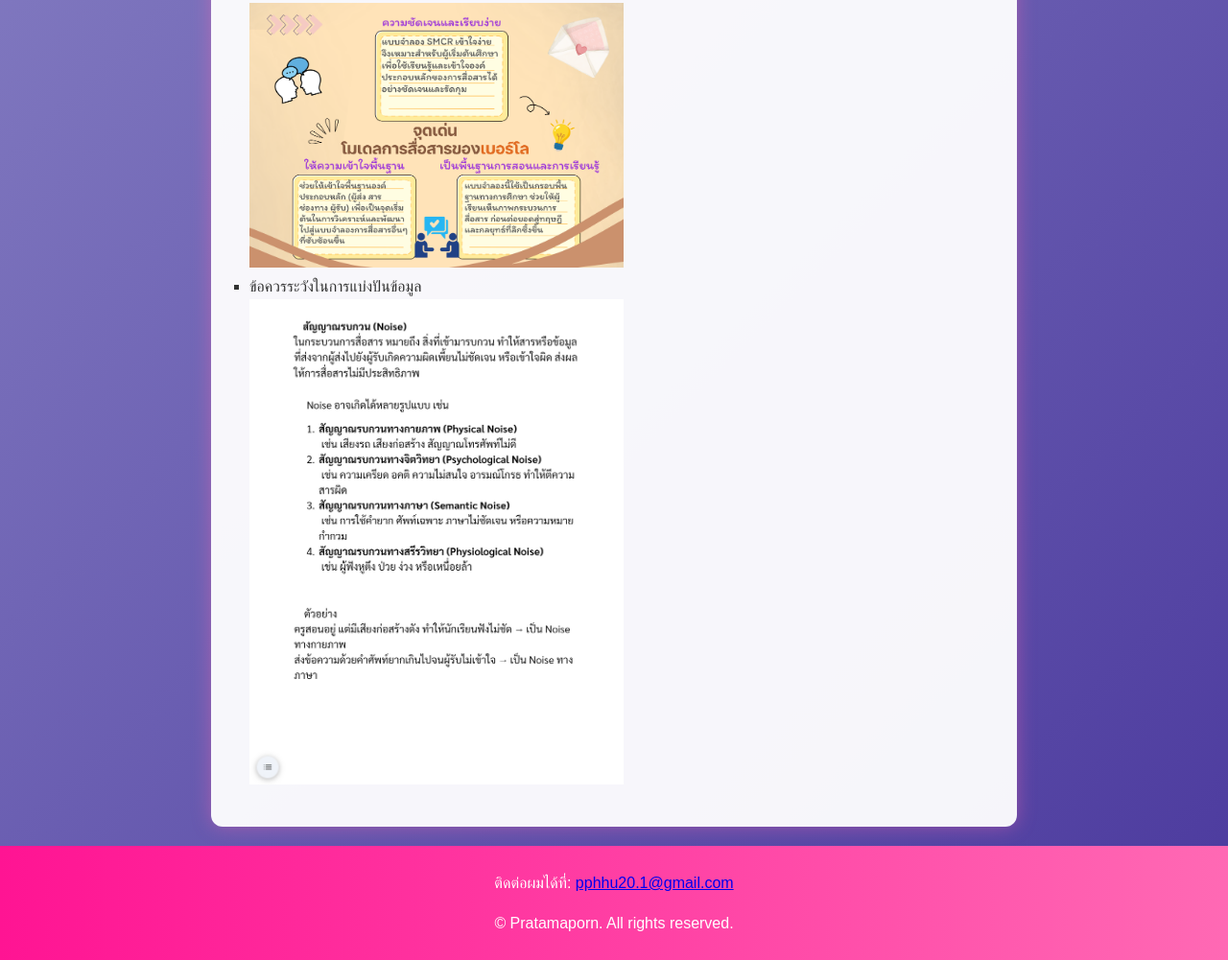
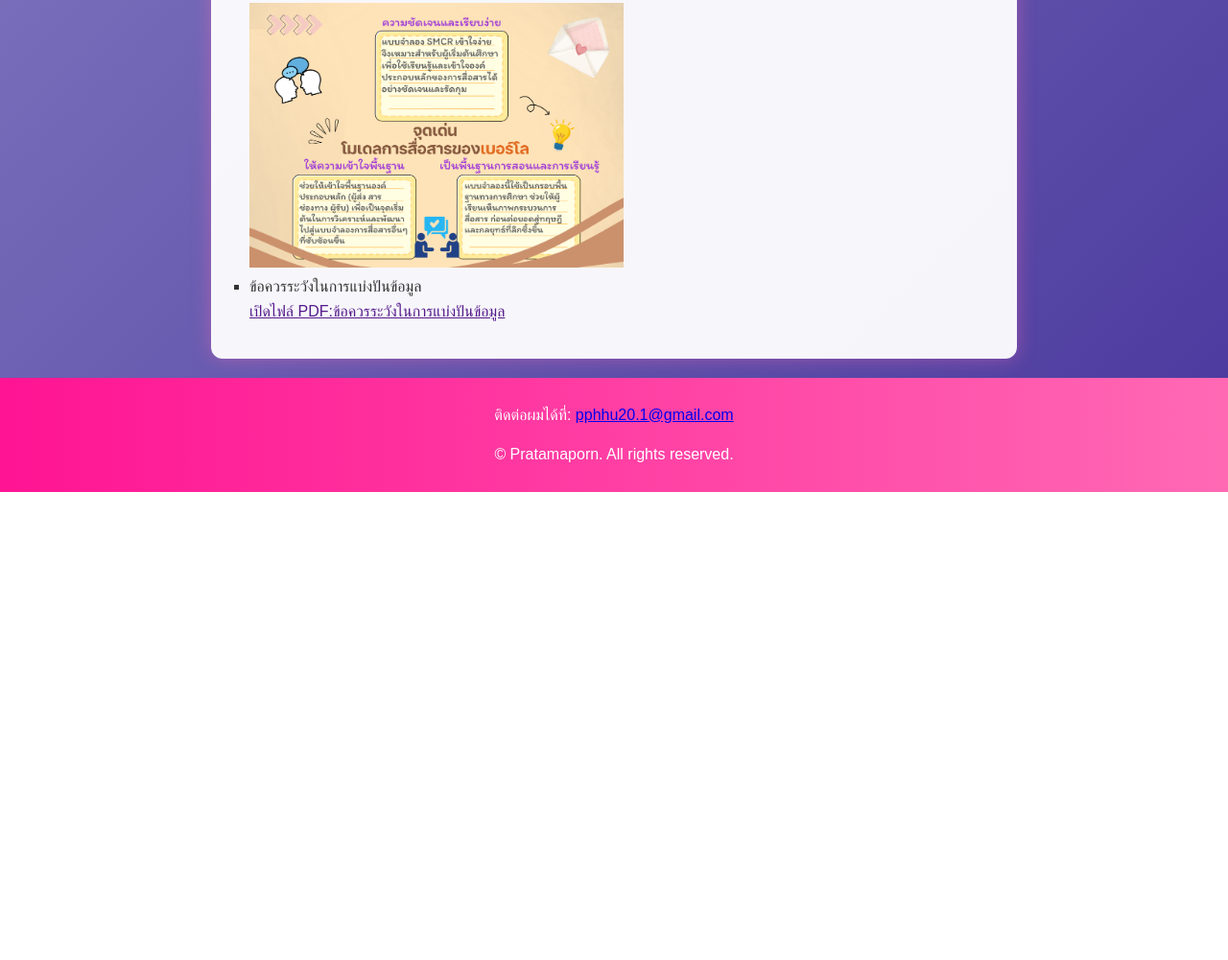
Before and after one commit to pphhu201-debug/Pratamaporn15, a plain HTML site: page index.html in a window 1280 px wide. Shown: the part 3079-4080 px from the top of the page at 96% size. After the commit the page ends 3592 px from the top, so only its background shows below. Drawn offline with Linux system fonts and the light colour scheme.

Commit message:
index.html

```diff
--- a/index.html
+++ b/index.html
@@ -63,7 +63,9 @@
             <img src="โมเดลการสื่อสารของอริสโตเติล - 2.png" alt="ภาพงานโมเดลการสื่อสาร" width="50%">
             <img src="โมเดลการสื่อสารของอริสโตเติล - 3.png" alt="ภาพงานโมเดลการสื่อสาร" width="50%">
             <li>ข้อควรระวังในการแบ่งปันข้อมูล</li>
-            <img src="IMG_1032.PNG" alt="ภาพงานสัญญาณรบกวนคืออะไร" width="50%">
+            <a href="" target="_blank">
+            เปิดไฟล์ PDF:ข้อควรระวังในการแบ่งปันข้อมูล
+         </a>
         </ul>
     </section>
 
```
